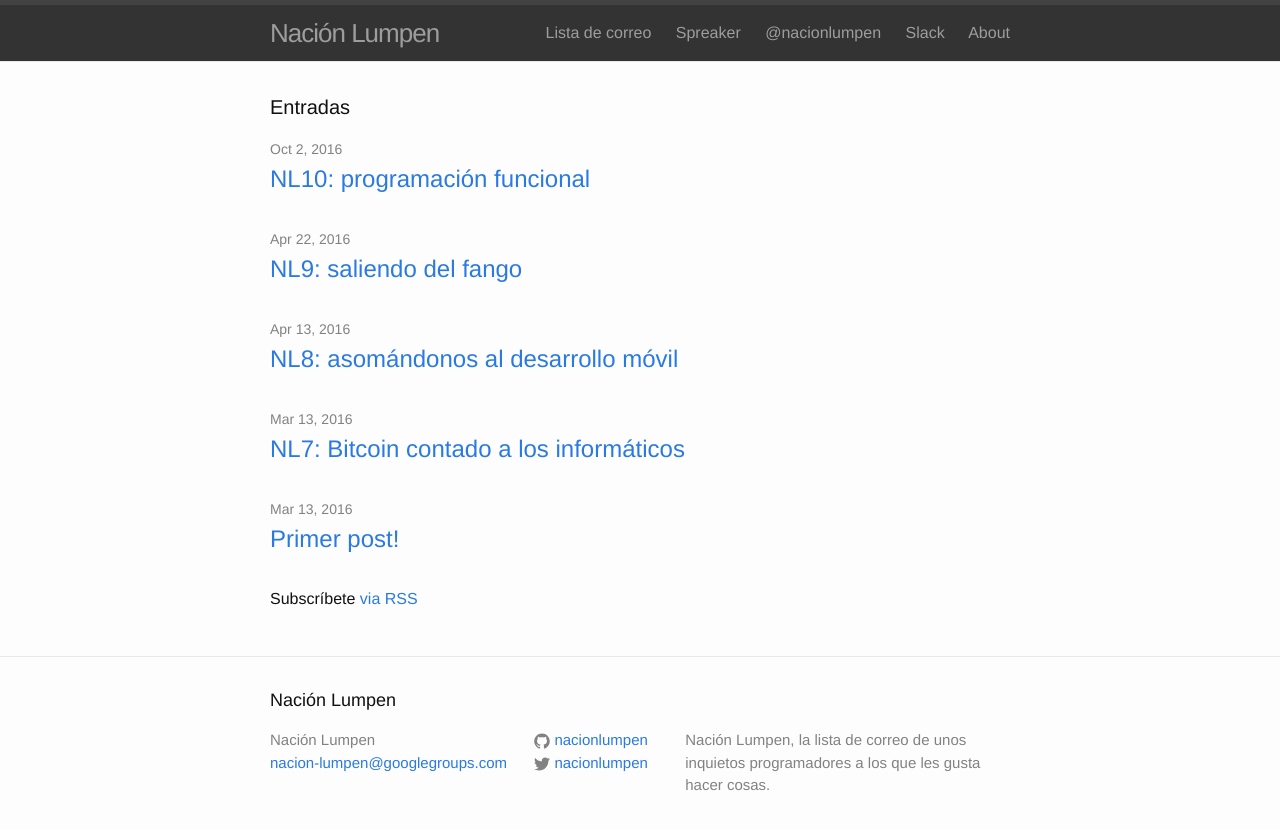
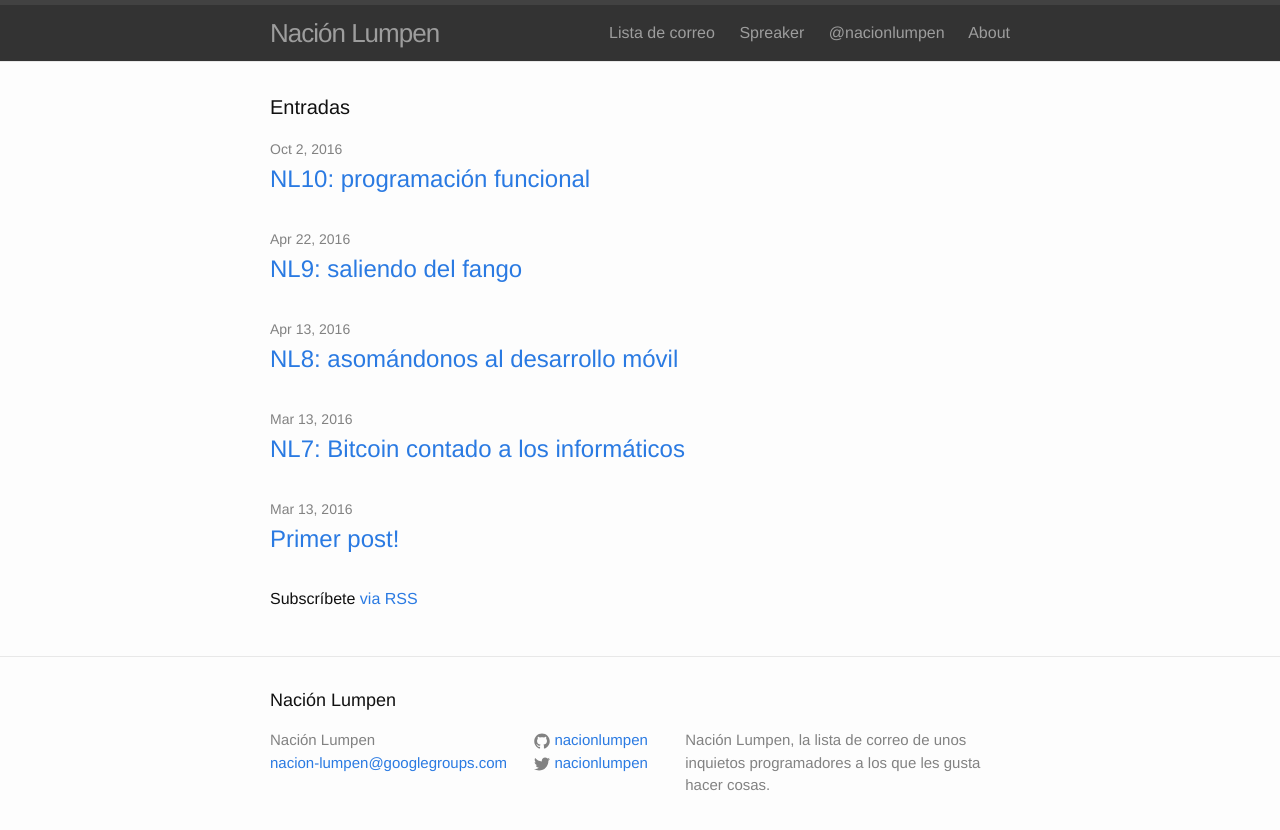
Before and after one commit to stbnrivas/nacionlumpen.github.io, a Jekyll site: the page built from index.html, in a window 1280 px wide. Shown: the top 830 px of the page. Built offline with Jekyll 4.4.1, drawn with Linux system fonts in a browser that asks for light colours.

Commit message:
Remove link to Slack

```diff
--- a/_includes/header.html
+++ b/_includes/header.html
@@ -17,7 +17,6 @@
         <a class="page-link" href="https://groups.google.com/forum/#!forum/nacion-lumpen">Lista de correo</a>
         <a class="page-link" href="http://www.spreaker.com/user/nacionlumpen">Spreaker</a>
         <a class="page-link" href="https://twitter.com/nacionlumpen">@nacionlumpen</a>
-        <a class="page-link" href="https://nacionlumpen.slack.com/">Slack</a>
         {% for my_page in site.pages %}
           {% if my_page.title %}
           <a class="page-link" href="{{ my_page.url | prepend: site.baseurl }}">{{ my_page.title }}</a>
```
